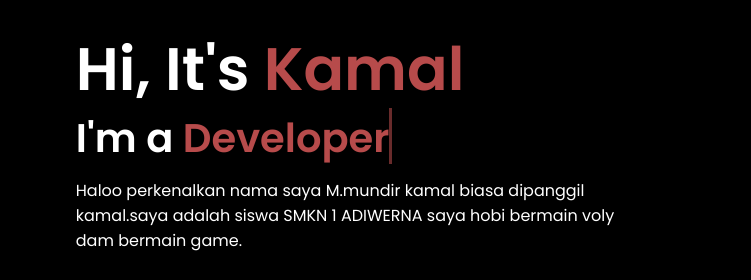
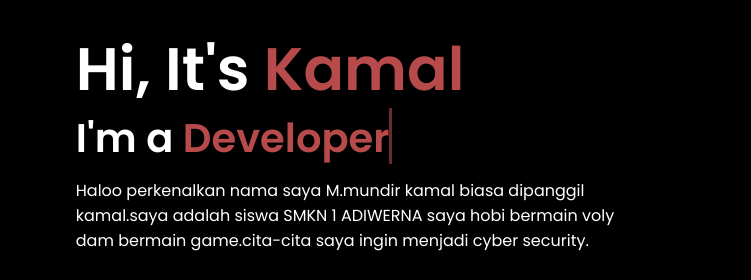
Before and after one commit to Kamaljuju/Porto-kamal, a plain HTML site: page index.html in a window 1280 px wide. Shown: the part 184-464 px from the top of the page, 529-1280 px from the left. Drawn offline with Linux system fonts and the light colour scheme.

Commit message:
update index.html

```diff
--- a/index.html
+++ b/index.html
@@ -28,7 +28,7 @@
         <div class="home-content">
             <h1>Hi, It's <span>Kamal</span></h1>
             <h3 class="typing-text">I'm a <span></span></h3>
-            <p>Haloo perkenalkan nama saya M.mundir kamal biasa dipanggil kamal.saya adalah siswa SMKN 1 ADIWERNA saya hobi bermain voly dam bermain game.</p>
+            <p>Haloo perkenalkan nama saya M.mundir kamal biasa dipanggil kamal.saya adalah siswa SMKN 1 ADIWERNA saya hobi bermain voly dam bermain game.cita-cita saya ingin menjadi cyber security.</p>
             <div class="social-icons">
                 <a href="#"><i class="fa-brands fa-linkedin"></i></a>
                 <a href="#"><i class="fa-brands fa-github"></i></a>
```
